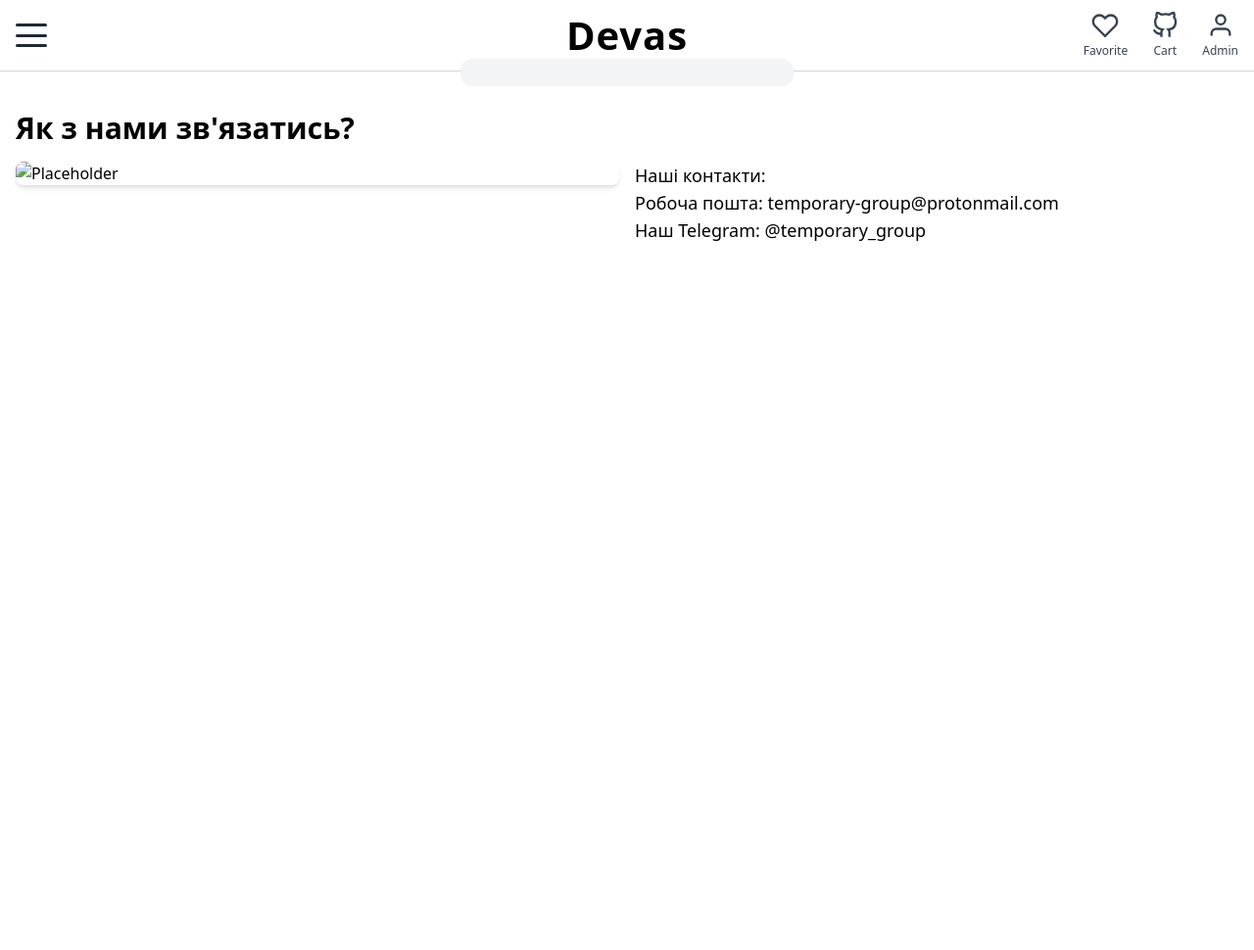
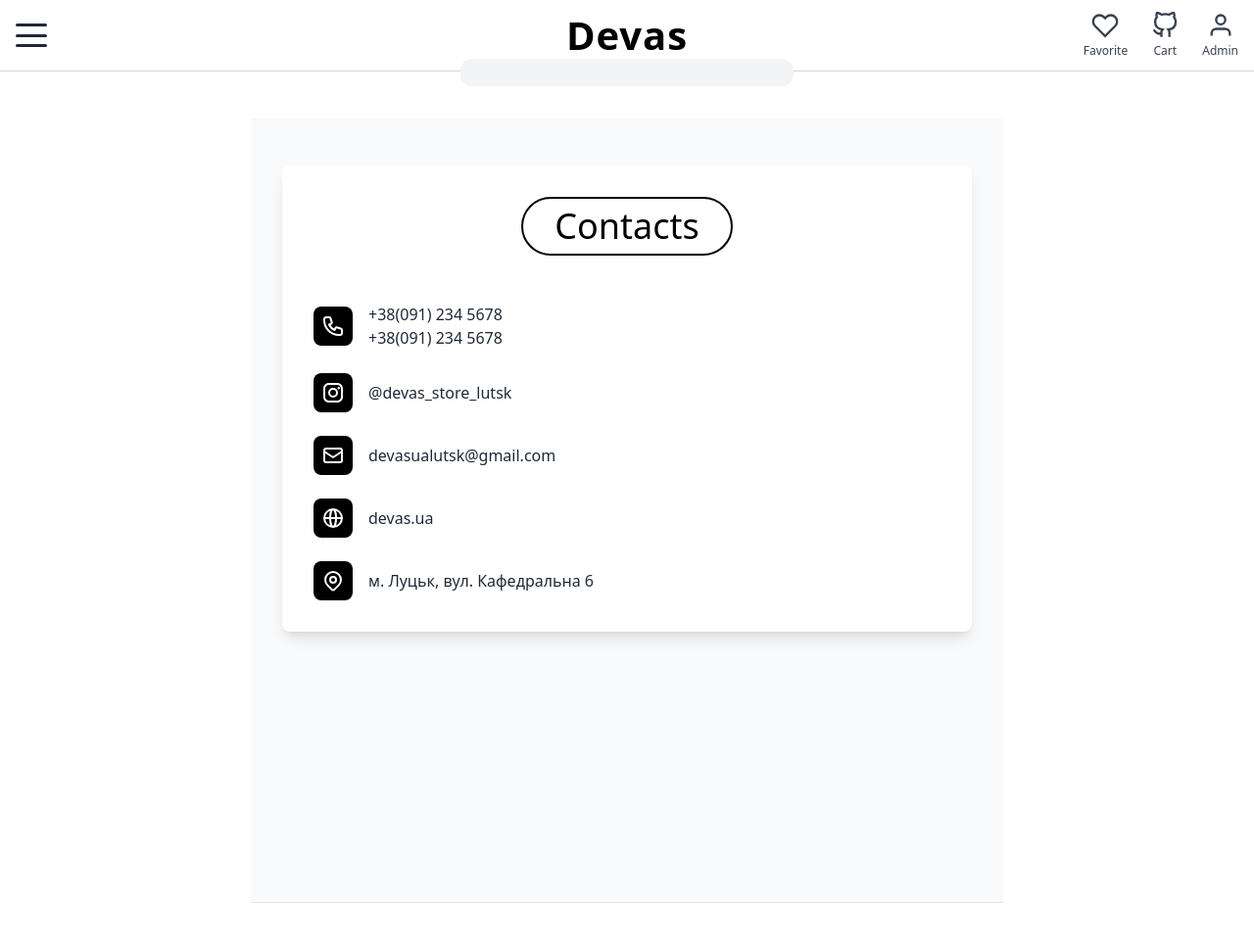
Before and after one commit to archibaldkami/temporary-group-site, a Flask app: page /contacts in a window 1280 px wide. Shown: the whole page at 98% size. Before the commit the page ends 246 px from the top, so only its background shows below. Run offline with Flask 3, Linux system fonts and the light colour scheme; some libraries are stand-ins or nearby versions.

Commit message:
creater contacts.html

```diff
--- a/app/templates/contacts.html
+++ b/app/templates/contacts.html
@@ -3,17 +3,105 @@
 {% block title %}Зворотній зв'язок{% endblock %}
 
 {% block content %}
-<h1 class="text-3xl font-bold mb-4">Як з нами зв'язатись?</h1>
-<div class="grid grid-cols-1 md:grid-cols-2 gap-4">
-    <div>
-        <img src="https://via.placeholder.com/400x300" alt="Placeholder" class="w-full rounded-lg shadow-md">
-    </div>
-    <div>
-        <p class="text-lg">
-            Наші контакти:<br>
-            Робоча пошта: temporary-group@protonmail.com<br>
-            Наш Telegram: @temporary_group<br>
-        </p>
+<div class="min-h-screen bg-gray-80 py-2 px-4 sm:px-6 lg:px-8">
+    <div class="max-w-3xl mx-auto">
+            <!-- Contact Header -->
+            <div class="min-h-screen bg-gray-50 py-12 px-4 sm:px-6 lg:px-8">
+                <div class="max-w-3xl mx-auto">
+                    <!-- Main Contact Section -->
+                    <div class="bg-white rounded-lg shadow-lg p-8">
+                        <!-- Modified Contact Header -->
+                        <div class="flex justify-center mb-12">
+                            <div class="border-2 border-black rounded-full px-8 py-2">
+                                <h1 class="text-4xl font-normal">Contacts</h1>
+                            </div>
+                        </div>
+
+            <!-- Contact Information Grid -->
+            <div class="space-y-6">
+                <!-- Phone Numbers -->
+                <div class="flex items-center space-x-4">
+                    <div class="w-10 h-10 bg-black rounded-lg flex items-center justify-center">
+                        <svg xmlns="http://www.w3.org/2000/svg" class="h-6 w-6 text-white" fill="none" viewBox="0 0 24 24" stroke="currentColor">
+                            <path stroke-linecap="round" stroke-linejoin="round" stroke-width="2" d="M3 5a2 2 0 012-2h3.28a1 1 0 01.948.684l1.498 4.493a1 1 0 01-.502 1.21l-2.257 1.13a11.042 11.042 0 005.516 5.516l1.13-2.257a1 1 0 011.21-.502l4.493 1.498a1 1 0 01.684.949V19a2 2 0 01-2 2h-1C9.716 21 3 14.284 3 6V5z" />
+                        </svg>
+                    </div>
+                    <div class="flex flex-col">
+                        <a href="tel:+380912345678" class="text-gray-800 hover:text-gray-600">+38(091) 234 5678</a>
+                        <a href="tel:+380912345678" class="text-gray-800 hover:text-gray-600">+38(091) 234 5678</a>
+                    </div>
+                </div>
+
+                <!-- Instagram -->
+<div class="flex items-center space-x-4">
+
+
+<div class="w-10 h-10 bg-black rounded-lg flex items-center justify-center">
+    <!-- Офіційна SVG іконка Instagram -->
+    <svg
+      xmlns="http://www.w3.org/2000/svg"
+      class="h-6 w-6 text-white"
+      viewBox="0 0 24 24"
+      fill="currentColor"
+    >
+      <path
+        d="M7.75 2h8.5C19.55 2 22 4.45 22 7.75v8.5C22 19.55 19.55 22 16.25 22h-8.5C4.45 22 2 19.55 2 16.25v-8.5C2 4.45 4.45 2 7.75 2zm0 2C5.68 4 4 5.68 4 7.75v8.5C4 18.32 5.68 20 7.75 20h8.5C18.32 20 20 18.32 20 16.25v-8.5C20 5.68 18.32 4 16.25 4h-8.5zM12 7a5 5 0 110 10 5 5 0 010-10zm0 2a3 3 0 100 6 3 3 0 000-6zm5.75-3a1.25 1.25 0 110 2.5 1.25 1.25 0 010-2.5z"
+      />
+
+    <
+
+
+</svg>
+  </div>
+
+
+<a
+    href="https://instagram.com/devas_store_lutsk"
+    class="text-gray-800 hover:text-gray-600"
+  >
+    @devas_store_lutsk
+
+
+
+
+</a>
+</div>
+
+                <!-- Email -->
+                <div class="flex items-center space-x-4">
+                    <div class="w-10 h-10 bg-black rounded-lg flex items-center justify-center">
+                        <svg xmlns="http://www.w3.org/2000/svg" class="h-6 w-6 text-white" fill="none" viewBox="0 0 24 24" stroke="currentColor">
+                            <path stroke-linecap="round" stroke-linejoin="round" stroke-width="2" d="M3 8l7.89 5.26a2 2 0 002.22 0L21 8M5 19h14a2 2 0 002-2V7a2 2 0 00-2-2H5a2 2 0 00-2 2v10a2 2 0 002 2z" />
+                        </svg>
+                    </div>
+                    <a href="mailto:devasualutsk@gmail.com" class="text-gray-800 hover:text-gray-600">devasualutsk@gmail.com</a>
+                </div>
+
+                <!-- Website -->
+                <div class="flex items-center space-x-4">
+                    <div class="w-10 h-10 bg-black rounded-lg flex items-center justify-center">
+                        <svg xmlns="http://www.w3.org/2000/svg" class="h-6 w-6 text-white" fill="none" viewBox="0 0 24 24" stroke="currentColor">
+                            <path stroke-linecap="round" stroke-linejoin="round" stroke-width="2" d="M21 12a9 9 0 01-9 9m9-9a9 9 0 00-9-9m9 9H3m9 9a9 9 0 01-9-9m9 9c1.657 0 3-4.03 3-9s-1.343-9-3-9m0 18c-1.657 0-3-4.03-3-9s1.343-9 3-9m-9 9a9 9 0 019-9" />
+                        </svg>
+                    </div>
+                    <a href="https://devas.ua" class="text-gray-800 hover:text-gray-600">devas.ua</a>
+                </div>
+
+                <!-- Address -->
+                <div class="flex items-center space-x-4">
+                    <div class="w-10 h-10 bg-black rounded-lg flex items-center justify-center">
+                        <svg xmlns="http://www.w3.org/2000/svg" class="h-6 w-6 text-white" fill="none" viewBox="0 0 24 24" stroke="currentColor">
+                            <path stroke-linecap="round" stroke-linejoin="round" stroke-width="2" d="M17.657 16.657L13.414 20.9a1.998 1.998 0 01-2.827 0l-4.244-4.243a8 8 0 1111.314 0z" />
+                            <path stroke-linecap="round" stroke-linejoin="round" stroke-width="2" d="M15 11a3 3 0 11-6 0 3 3 0 016 0z" />
+                        </svg>
+                    </div>
+                    <address class="text-gray-800 not-italic">м. Луцьк, вул. Кафедральна 6</address>
+                </div>
+            </div>
+        </div>
     </div>
 </div>
+<body>
+    <hr>
+</body>
 {% endblock %}
```
Also changed, not shown: db.sqlite (added).
